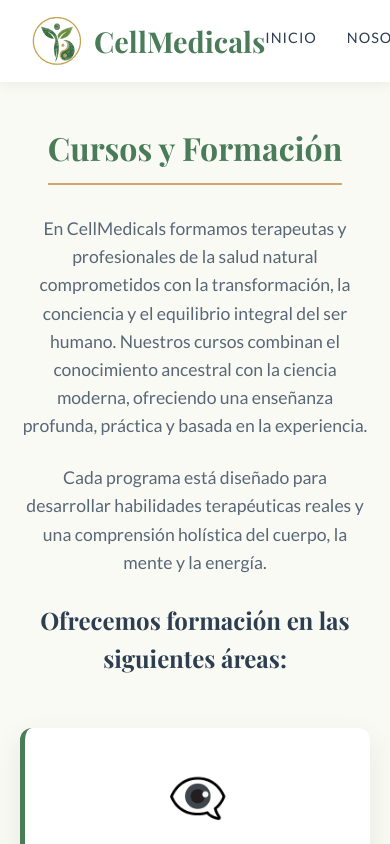
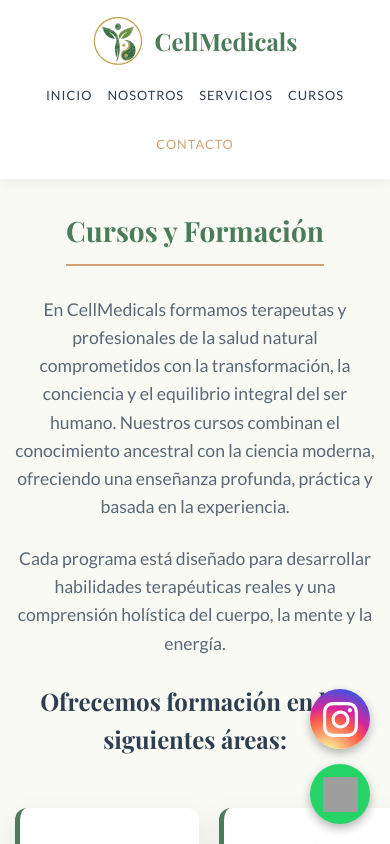
Before and after one commit to Admin-Cellmedicals/cmwebsite, a React (Create React App) app: page /cursos in a window 390 px wide. Shown: the top 844 px of the page. Built offline with nearby package versions, Linux system fonts and the light colour scheme; grey boxes are pictures that could not be loaded.

Commit message:
Actualizando pagina para poder tener un titulo correspondiente a la pagina y tambien la responsividad para otros dispositivos

```diff
--- a/src/App.css
+++ b/src/App.css
@@ -2,11 +2,11 @@
 @import url('https://fonts.googleapis.com/css2?family=Lato:wght@300;400;700&family=Playfair+Display:wght@400;700&display=swap');
 
 :root {
-  --primary-color: #4A7C59; /* Verde Bosque - Confianza y Salud */
-  --secondary-color: #E9F1EA; /* Verde muy pálido - Fondo suave */
-  --accent-color: #D4A373; /* Tono Madera/Tierra - Calidez */
-  --text-dark: #2C3E50; /* Gris oscuro - Lectura profesional */
-  --text-light: #586776; /* Gris medio - Para párrafos */
+  --primary-color: #4A7C59; /* Verde Bosque */
+  --secondary-color: #E9F1EA; /* Verde muy pálido */
+  --accent-color: #D4A373; /* Tono Madera/Tierra */
+  --text-dark: #2C3E50; /* Gris oscuro */
+  --text-light: #586776; /* Gris medio */
   --white: #ffffff;
   --shadow: 0 10px 30px rgba(0, 0, 0, 0.08);
 }
@@ -19,13 +19,19 @@
 
 body {
   font-family: 'Lato', sans-serif;
-  background-color: #FAFAF5; /* Un blanco roto, más natural que el blanco puro */
+  background-color: #FAFAF5;
   color: var(--text-dark);
   line-height: 1.6;
+  overflow-x: hidden;
+}
+
+img {
+  max-width: 100%;
+  height: auto;
 }
 
 h1, h2, h3 {
-  font-family: 'Playfair Display', serif; /* Toque elegante para títulos */
+  font-family: 'Playfair Display', serif;
   color: var(--primary-color);
   margin-bottom: 1rem;
 }
@@ -48,7 +54,7 @@ p {
   min-height: 80vh;
 }
 
-/* Estilos para Listas de Servicios y Cursos */
+/* Listas de Servicios y Cursos */
 .service-list, .course-list {
   list-style: none;
   padding: 0;
@@ -78,7 +84,6 @@ p {
   font-family: 'Playfair Display', serif;
 }
 
-/* Listas internas (bullets) */
 ul.bullet-list {
   list-style-type: disc;
   padding-left: 20px;
@@ -107,3 +112,103 @@ li {
 .btn-main:hover {
   background-color: #3a6345;
 }
+
+/* =========================================
+   🧭 ESTILOS DEL NAVBAR (NUEVO)
+   Definimos las clases aquí para poder controlarlas
+   ========================================= */
+.navbar {
+  display: flex;
+  justify-content: space-between;
+  align-items: center;
+  padding: 1rem 2rem;
+  background-color: var(--white);
+  box-shadow: 0 4px 12px rgba(0,0,0,0.05);
+  position: sticky;
+  top: 0;
+  z-index: 1000;
+}
+
+.navbar-brand {
+  display: flex;
+  align-items: center;
+  gap: 12px;
+  text-decoration: none;
+}
+
+.navbar-logo-img {
+  height: 50px;
+  width: auto;
+}
+
+.navbar-brand-text {
+  font-size: 1.8rem;
+  font-weight: 700;
+  color: var(--primary-color);
+  font-family: 'Playfair Display', serif;
+  line-height: 1;
+}
+
+.navbar-menu {
+  display: flex;
+  gap: 30px;
+  list-style: none;
+  margin: 0;
+  padding: 0;
+}
+
+.navbar-link {
+  text-decoration: none;
+  color: var(--text-dark);
+  font-weight: 500;
+  transition: color 0.3s;
+  text-transform: uppercase;
+  letter-spacing: 1px;
+  font-size: 0.9rem;
+}
+
+/* =========================================
+   📱 MEDIA QUERIES (RESPONSIVE)
+   Reglas especiales para celulares
+   ========================================= */
+@media (max-width: 768px) {
+
+  /* --- NAVBAR EN MÓVIL --- */
+  .navbar {
+    flex-direction: column; /* IMPORTANTE: Apila el logo arriba y menú abajo */
+    padding: 1rem;
+  }
+
+  .navbar-menu {
+    margin-top: 15px;
+    flex-wrap: wrap; /* Permite que los enlaces bajen si no caben */
+    justify-content: center; /* Centra los enlaces */
+    gap: 15px; /* Reduce el espacio entre enlaces */
+  }
+
+  .navbar-link {
+    font-size: 0.8rem; /* Letra un poco más pequeña */
+  }
+
+  .navbar-brand-text {
+    font-size: 1.5rem; /* Nombre más pequeño en celular */
+  }
+
+  /* --- AJUSTES GENERALES MÓVIL --- */
+  h1 { font-size: 2rem; }
+  h2 { font-size: 1.75rem; }
+
+  .page-container {
+    padding: 30px 15px;
+  }
+
+  /* Tarjetas en una sola columna para leer mejor */
+  .service-list, .course-list {
+    grid-template-columns: 1fr;
+    gap: 20px;
+  }
+
+  .card {
+    padding: 20px;
+  }
+}
--- a/src/App.js
+++ b/src/App.js
@@ -3,6 +3,9 @@ import { BrowserRouter as Router, Routes, Route } from 'react-router-dom';
 
 // Importamos el menú de navegación
 import Navbar from './components/Navbar';
+
+// Importamos los NUEVOS botones flotantes (WhatsApp + Instagram)
+import FloatingButtons from './components/FloatingButtons';
 
 // Importamos las páginas REALES con el contenido del cliente
 import SobreNosotros from './components/SobreNosotros';
@@ -94,7 +97,7 @@ const Contacto = () => (
                        color: '#4A7C59',
                        fontWeight: 'bold',
                        textDecoration: 'none',
-                       display: 'inline-flex', // CORREGIDO: Usamos solo inline-flex para centrar contenido
+                       display: 'inline-flex',
                        alignItems: 'center',
                        justifyContent: 'center',
                        gap: '10px',
@@ -115,6 +118,10 @@ function App() {
   return (
     <Router>
       <Navbar />
+
+      {/* AQUÍ ESTÁN LOS BOTONES FLOTANTES (Instagram + WhatsApp) */}
+      <FloatingButtons />
+
       <Routes>
         <Route path="/" element={<Home />} />
         <Route path="/nosotros" element={<SobreNosotros />} />
--- a/src/components/Cursos.js
+++ b/src/components/Cursos.js
@@ -1,11 +1,20 @@
 import React from 'react';
 
 const Cursos = () => {
-  // Estilo para los iconos (igual que en Servicios para mantener consistencia)
+  // Estilo para los iconos
   const iconStyle = {
     fontSize: '3rem',
     marginBottom: '15px',
     display: 'block'
+  };
+
+  // --- NUEVO ESTILO: Configuración de la rejilla (Grid) ---
+  // Esto fuerza que se vean 4 tarjetas por fila
+  const gridContainerStyle = {
+    display: 'grid',
+    gridTemplateColumns: 'repeat(4, 1fr)', // Aquí definimos las 4 columnas
+    gap: '20px',
+    marginTop: '40px'
   };
 
   return (
@@ -22,7 +31,8 @@ const Cursos = () => {
         <h3>Ofrecemos formación en las siguientes áreas:</h3>
       </div>
 
-      <div className="course-list">
+      {/* Aplicamos el estilo de rejilla de 4 columnas aquí */}
+      <div className="course-list" style={gridContainerStyle}>
 
         <div className="card" style={{textAlign: 'center'}}>
           <span style={iconStyle}>👁️‍🗨️</span>
--- /dev/null
+++ b/src/components/FloatingButtons.js
@@ -0,0 +1,88 @@
+import React from 'react';
+
+const FloatingButtons = () => {
+  // --- TUS DATOS ---
+  // RECUERDA: Cambia estos datos por los reales de tu cliente antes de entregar
+  const whatsappNumber = "56912345678";
+  const instagramUser = "cellmedicals";
+  const mensajeDefault = "Hola, me gustaría más información sobre las terapias.";
+
+  // Enlaces generados
+  const whatsappUrl = `https://wa.me/${whatsappNumber}?text=${encodeURIComponent(mensajeDefault)}`;
+  const instagramUrl = `https://www.instagram.com/${instagramUser}/`;
+
+  // Estilos comunes para los botones
+  const btnStyle = {
+    width: '60px',
+    height: '60px',
+    borderRadius: '50%',
+    display: 'flex',
+    justifyContent: 'center',
+    alignItems: 'center',
+    boxShadow: '0 4px 10px rgba(0,0,0,0.3)',
+    transition: 'transform 0.3s ease',
+    marginBottom: '15px',
+    cursor: 'pointer'
+  };
+
+  return (
+    <div style={{
+      position: 'fixed',
+      bottom: '20px',
+      right: '20px',
+      zIndex: 1000,
+      display: 'flex',
+      flexDirection: 'column',
+      alignItems: 'center'
+    }}>
+
+      {/* --- BOTÓN INSTAGRAM CORREGIDO (USANDO SVG) --- */}
+      <a
+        href={instagramUrl}
+        target="_blank"
+        rel="noopener noreferrer"
+        style={{
+          ...btnStyle,
+          // Gradiente oficial de Instagram como fondo
+          background: 'radial-gradient(circle at 30% 107%, #fdf497 0%, #fdf497 5%, #fd5949 45%, #d6249f 60%, #285AEB 90%)'
+        }}
+        onMouseOver={(e) => e.currentTarget.style.transform = 'scale(1.1)'}
+        onMouseOut={(e) => e.currentTarget.style.transform = 'scale(1)'}
+      >
+        {/* Usamos un SVG inline para control total del color */}
+        <svg
+          xmlns="http://www.w3.org/2000/svg"
+          width="35"
+          height="35"
+          viewBox="0 0 24 24"
+          fill="white" // <-- ¡ESTO ES LA CLAVE! Relleno blanco directo
+        >
+          <path d="M12 2.163c3.204 0 3.584.012 4.85.07 3.252.148 4.771 1.691 4.919 4.919.058 1.265.069 1.645.069 4.849 0 3.205-.012 3.584-.069 4.849-.149 3.225-1.664 4.771-4.919 4.919-1.266.058-1.644.07-4.85.07-3.204 0-3.584-.012-4.849-.07-3.26-.149-4.771-1.699-4.919-4.92-.058-1.265-.07-1.644-.07-4.849 0-3.204.013-3.583.07-4.849.149-3.227 1.664-4.771 4.919-4.919 1.266-.057 1.645-.069 4.849-.069zm0-2.163c-3.259 0-3.667.014-4.947.072-4.358.2-6.78 2.618-6.98 6.98-.059 1.281-.073 1.689-.073 4.948 0 3.259.014 3.668.072 4.948.2 4.358 2.618 6.78 6.98 6.98 1.281.058 1.689.072 4.948.072 3.259 0 3.668-.014 4.948-.072 4.354-.2 6.782-2.618 6.979-6.98.059-1.28.073-1.689.073-4.948 0-3.259-.014-3.667-.072-4.947-.196-4.354-2.617-6.78-6.979-6.98-1.281-.059-1.69-.073-4.949-.073zm0 5.838c-3.403 0-6.162 2.759-6.162 6.162s2.759 6.163 6.162 6.163 6.162-2.759 6.162-6.163c0-3.403-2.759-6.162-6.162-6.162zm0 10.162c-2.209 0-4-1.79-4-4 0-2.209 1.791-4 4-4s4 1.791 4 4c0 2.21-1.791 4-4 4zm6.406-11.845c-.796 0-1.441.645-1.441 1.44s.645 1.44 1.441 1.44c.795 0 1.439-.645 1.439-1.44s-.644-1.44-1.439-1.44z"/>
+        </svg>
+      </a>
+
+      {/* --- BOTÓN WHATSAPP --- */}
+      <a
+        href={whatsappUrl}
+        target="_blank"
+        rel="noopener noreferrer"
+        style={{
+          ...btnStyle,
+          backgroundColor: '#25D366',
+          marginBottom: 0
+        }}
+        onMouseOver={(e) => e.currentTarget.style.transform = 'scale(1.1)'}
+        onMouseOut={(e) => e.currentTarget.style.transform = 'scale(1)'}
+      >
+        <img
+          src="https://upload.wikimedia.org/wikipedia/commons/6/6b/WhatsApp.svg"
+          alt="WhatsApp"
+          style={{width: '35px', height: '35px'}}
+        />
+      </a>
+
+    </div>
+  );
+};
+
+export default FloatingButtons;
--- a/src/components/Navbar.js
+++ b/src/components/Navbar.js
@@ -1,71 +1,27 @@
 import React from 'react';
 import { Link } from 'react-router-dom';
 import '../App.css';
-// Importamos el logo (Asegúrate de haber limpiado el archivo SVG)
+// Importamos el logo
 import logo from '../assets/logo.svg';
 
 function Navbar() {
-  const styles = {
-    nav: {
-      display: 'flex',
-      justifyContent: 'space-between',
-      alignItems: 'center',
-      padding: '1rem 2rem',
-      backgroundColor: '#fff',
-      boxShadow: '0 4px 12px rgba(0,0,0,0.05)',
-      position: 'sticky',
-      top: 0,
-      zIndex: 1000
-    },
-    brandContainer: {
-      display: 'flex',
-      alignItems: 'center',
-      gap: '12px',
-      textDecoration: 'none'
-    },
-    logoImg: {
-      height: '50px',
-      width: 'auto'
-    },
-    brandText: {
-      fontSize: '1.8rem',
-      fontWeight: '700',
-      color: '#4A7C59',
-      fontFamily: '"Playfair Display", serif',
-      lineHeight: 1
-    },
-    menu: {
-      display: 'flex',
-      gap: '30px',
-      listStyle: 'none',
-      margin: 0,
-      padding: 0
-    },
-    link: {
-      textDecoration: 'none',
-      color: '#2C3E50',
-      fontWeight: '500',
-      transition: 'color 0.3s',
-      textTransform: 'uppercase',
-      letterSpacing: '1px',
-      fontSize: '0.9rem'
-    }
-  };
-
+  // Ya no usamos estilos en línea, usamos clases CSS
   return (
-    <nav style={styles.nav}>
+    <nav className="navbar">
       {/* Enlace al Home que contiene Logo + Texto */}
-      <Link to="/" style={styles.brandContainer}>
-        <img src={logo} alt="Logo CellMedicals" style={styles.logoImg} />
-        <span style={styles.brandText}>CellMedicals</span>
+      <Link to="/" className="navbar-brand">
+        <img src={logo} alt="Logo CellMedicals" className="navbar-logo-img" />
+        <span className="navbar-brand-text">CellMedicals</span>
       </Link>
 
-      <ul style={styles.menu}>
-        <li><Link to="/" style={styles.link}>Inicio</Link></li>
-        <li><Link to="/nosotros" style={styles.link}>Nosotros</Link></li>
-        <li><Link to="/servicios" style={styles.link}>Servicios</Link></li>
-        <li><Link to="/cursos" style={styles.link}>Cursos</Link></li>
-        <li><Link to="/contacto" style={{...styles.link, color: '#D4A373'}}>Contacto</Link></li>
+      {/* Menú de Enlaces */}
+      <ul className="navbar-menu">
+        <li><Link to="/" className="navbar-link">Inicio</Link></li>
+        <li><Link to="/nosotros" className="navbar-link">Nosotros</Link></li>
+        <li><Link to="/servicios" className="navbar-link">Servicios</Link></li>
+        <li><Link to="/cursos" className="navbar-link">Cursos</Link></li>
+        {/* El contacto mantiene un estilo en línea solo para el color naranja */}
+        <li><Link to="/contacto" className="navbar-link" style={{color: '#D4A373'}}>Contacto</Link></li>
       </ul>
     </nav>
   );
```
Also changed, not shown: public/index.html (+11 -4 lines).
